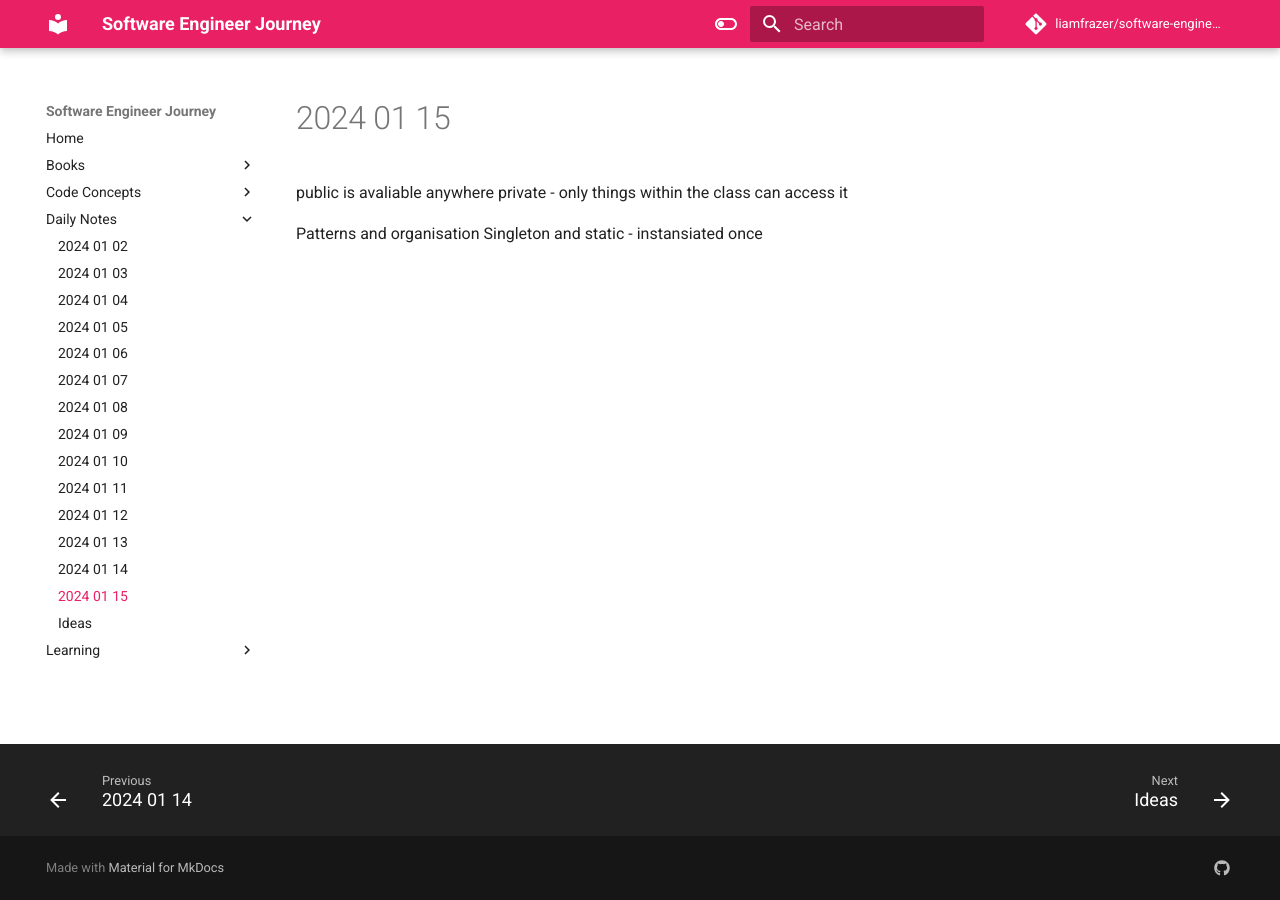
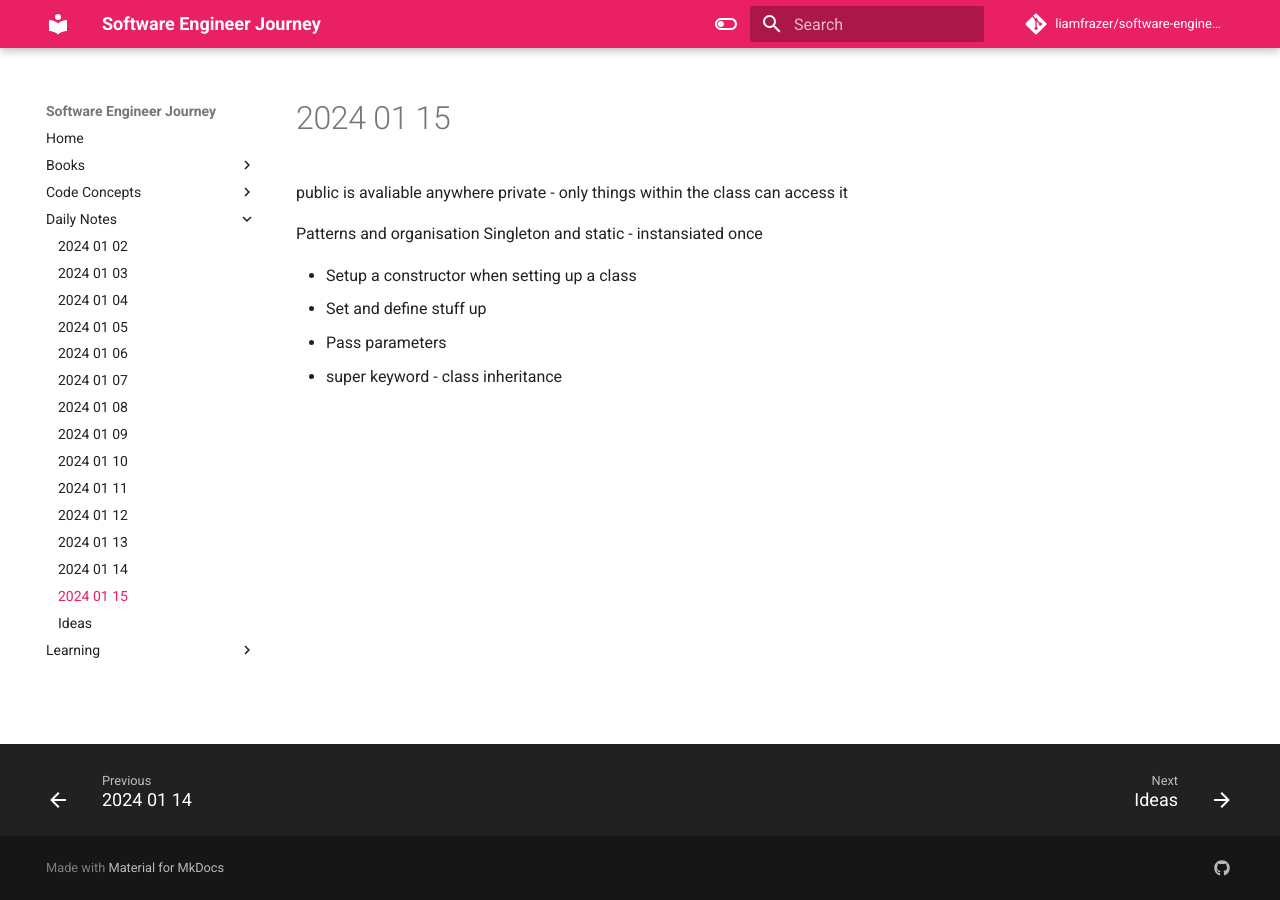
Before and after one commit to liamfrazer/software-engineer-journey, an MkDocs documentation site: the page built from docs/Daily Notes/2024-01-15.md, in a window 1280 px wide. Built offline with MkDocs 1.6.1 and Material for MkDocs 9.7.7, drawn with Linux system fonts in a browser that asks for light colours; comment, search, counter and statistics services are not loaded.

Commit message:
vault backup: 2024-01-15 16:37:11

```diff
--- a/docs/Daily Notes/2024-01-15.md
+++ b/docs/Daily Notes/2024-01-15.md
@@ -3,3 +3,9 @@ private - only things within the class can access it
 
 Patterns and organisation
 Singleton and static - instansiated once
+
+
+* Setup a constructor when setting up a class
+* Set and define stuff up
+* Pass parameters
+* super keyword - class inheritance
```
